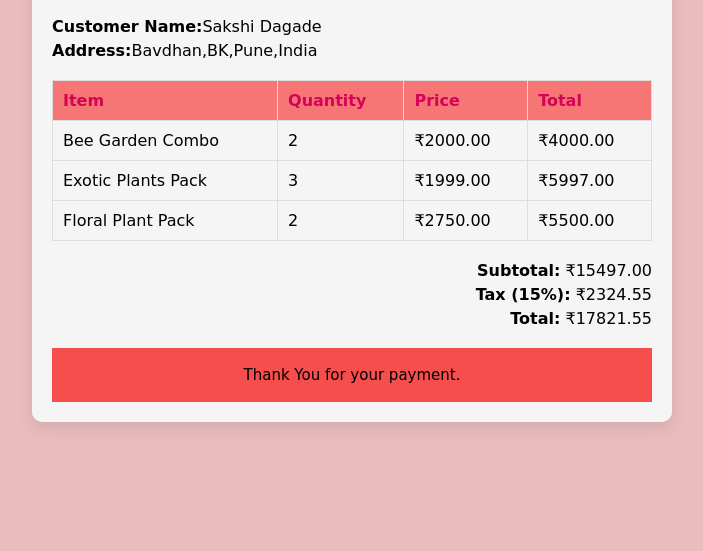
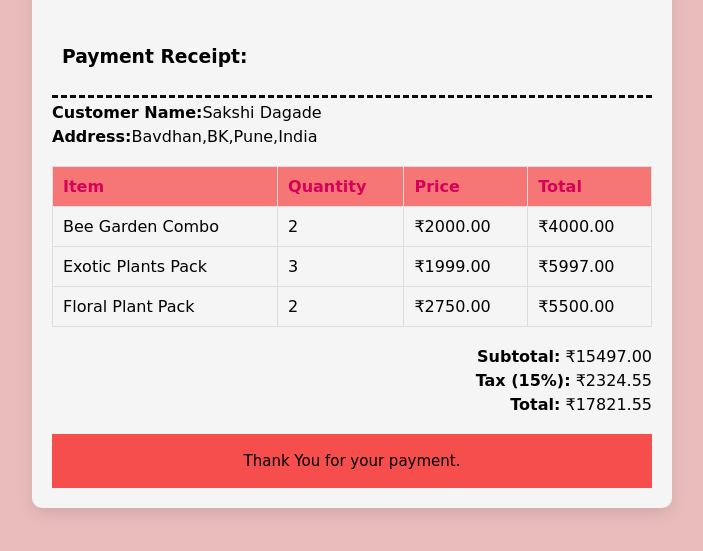
Before and after one commit to Pratibhamore01/Assighnment-21, a plain HTML site: page index.html in a window 1280 px wide. Shown: the part 149-700 px from the top of the page, without its empty margins (288-991 px from the left). Drawn offline with Linux system fonts and the light colour scheme.

Commit message:
receipt added

```diff
--- a/index.html
+++ b/index.html
@@ -63,6 +63,11 @@
             font-size: 15px;
             background-color: #f64d4d;
         }
+        .receipt-body{
+            position: relative;
+            border-bottom: 3px dashed rgb(12, 12, 12);
+            padding: 10px;
+        }
 
         /* Media Queries */
         @media (max-width: 600px) {
@@ -110,7 +115,11 @@
         <p>Phone: +91 67892 82134</p>
         <p>Date: 16 June 2024</p>
     </div>
-
+    <div class="receipt-body">
+        <h3 class="receipt-title">
+            Payment Receipt:
+        </h3>
+    </div>
     <div class="details">
         <p><strong>Customer Name:</strong>Sakshi Dagade</p>
         <p><strong>Address:</strong>Bavdhan,BK,Pune,India</p>
```
